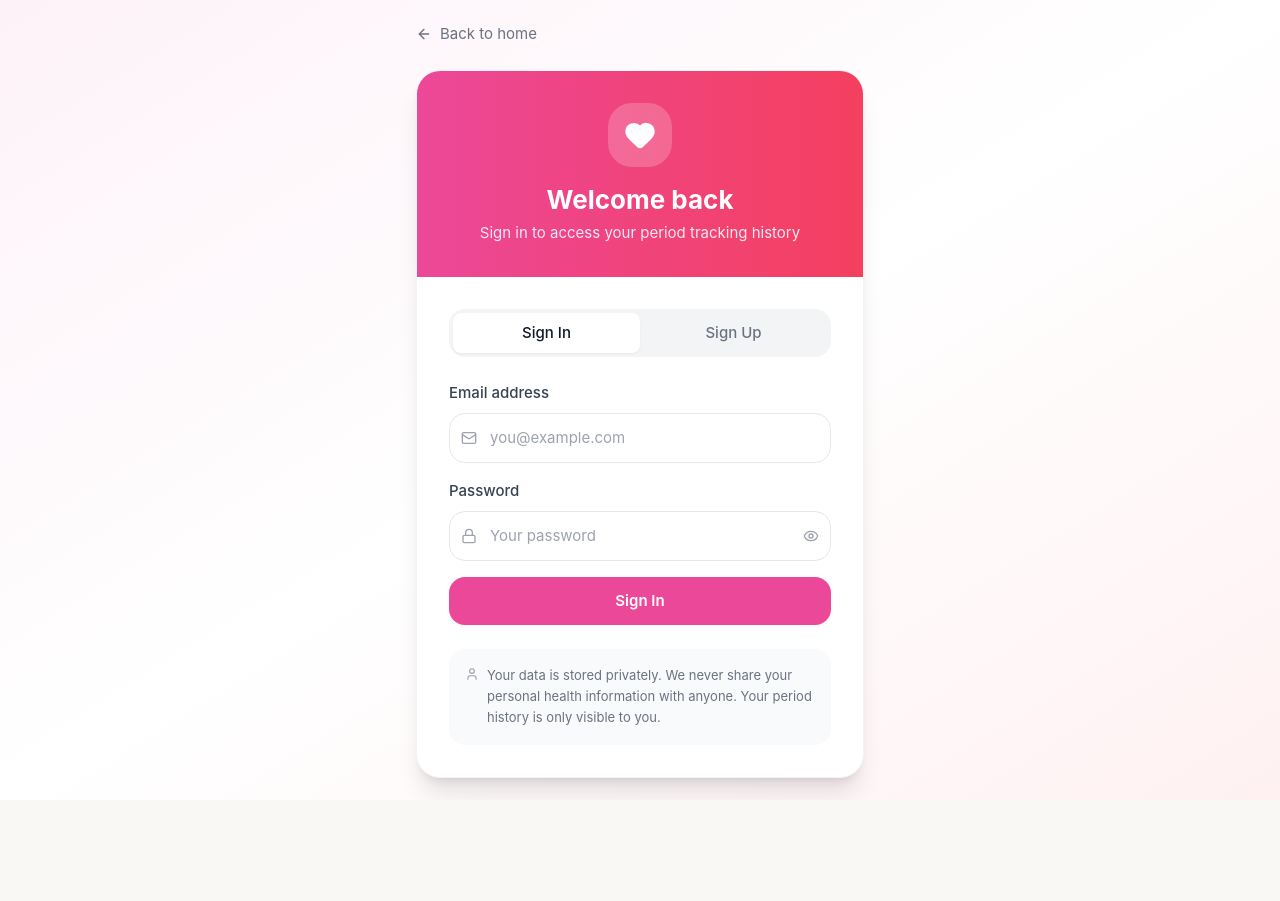
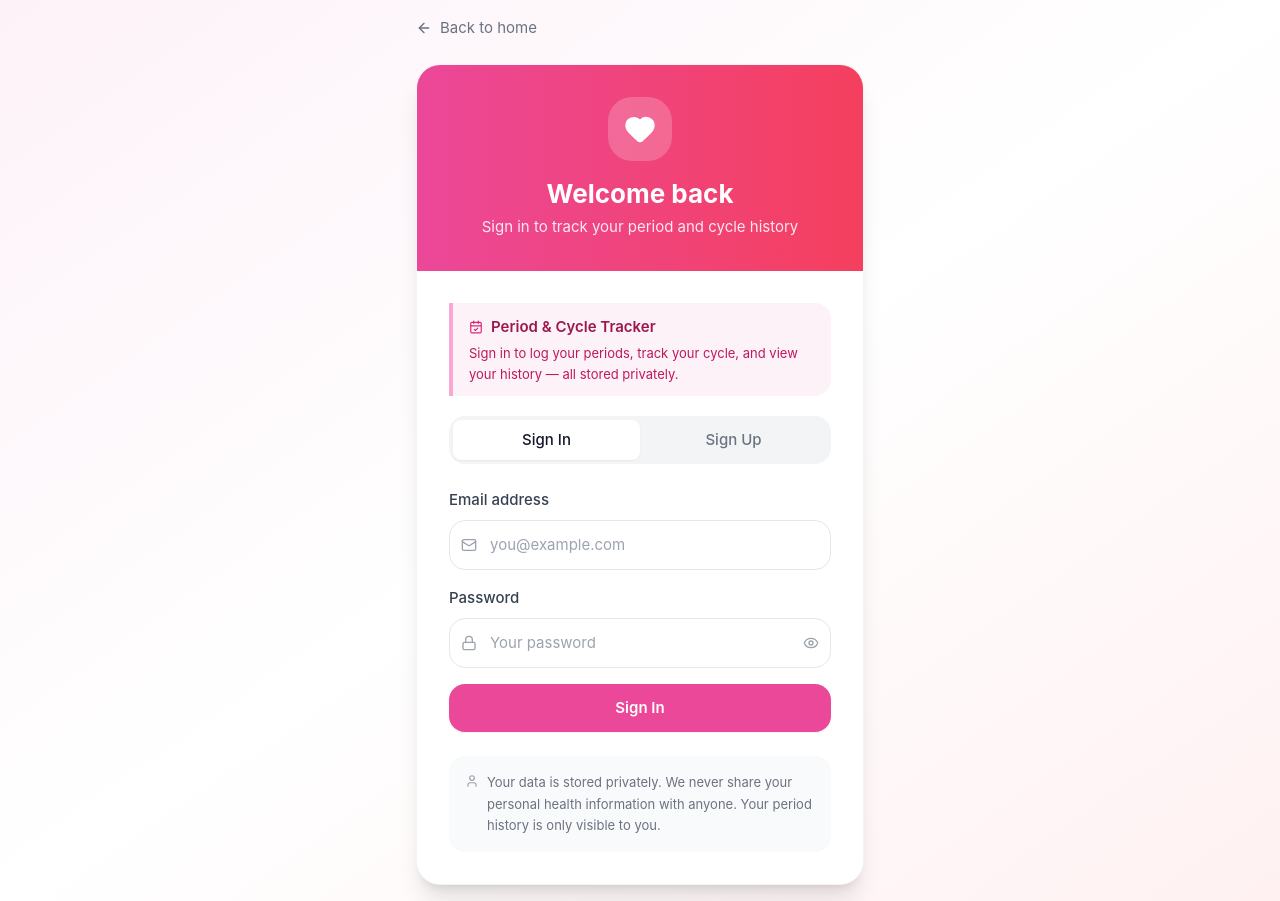
Before and after one commit to ysharma31/menstruation-education-app, a React (Vite) app: page /auth in a window 1280 px wide. Before the commit the page ends 800 px from the top, so only its background shows below. Built offline with nearby package versions, Linux system fonts and the light colour scheme; no server answers.

Commit message:
Updated Auth.jsx

```diff
--- a/src/i18n/locales/en.json
+++ b/src/i18n/locales/en.json
@@ -615,8 +615,8 @@
   "auth": {
     "welcomeBack": "Welcome back",
     "createAccount": "Create your account",
-    "signInSubtitle": "Sign in to access your period tracking history",
-    "signUpSubtitle": "Track your cycles privately and securely",
+    "signInSubtitle": "Sign in to track your period and cycle history",
+    "signUpSubtitle": "Create an account to start tracking your period and cycle",
     "signIn": "Sign In",
     "signUp": "Sign Up",
     "signingIn": "Signing in...",
--- a/src/pages/Auth.jsx
+++ b/src/pages/Auth.jsx
@@ -1,7 +1,7 @@
 import { useState, useEffect } from 'react';
 import { useNavigate, Link } from 'react-router-dom';
 import { useTranslation } from 'react-i18next';
-import { Heart, Mail, Lock, Eye, EyeOff, ArrowLeft, User, GraduationCap } from 'lucide-react';
+import { Heart, Mail, Lock, Eye, EyeOff, ArrowLeft, User, GraduationCap, CalendarCheck } from 'lucide-react';
 import { useAuth } from '../contexts/AuthContext';
 import { supabase } from '../lib/supabase';
 
@@ -147,6 +147,16 @@ const Auth = () => {
           </div>
 
           <div className="p-8">
+            {!pendingCode && (
+              <div className="mb-5 pl-4 border-l-4 border-pink-300 bg-pink-50 rounded-r-xl py-3 pr-3">
+                <div className="flex items-center gap-2 mb-1">
+                  <CalendarCheck size={14} className="text-pink-600 flex-shrink-0" />
+                  <p className="text-sm font-semibold text-pink-800">Period & Cycle Tracker</p>
+                </div>
+                <p className="text-xs text-pink-700">Sign in to log your periods, track your cycle, and view your history — all stored privately.</p>
+              </div>
+            )}
+
             {pendingCode && (
               <div className="mb-5 pl-4 border-l-4 border-green-400 bg-green-50 rounded-r-xl py-3 pr-3">
                 <div className="flex items-center gap-2 mb-1">
```
Also changed, not shown: src/i18n/locales/hi.json.
